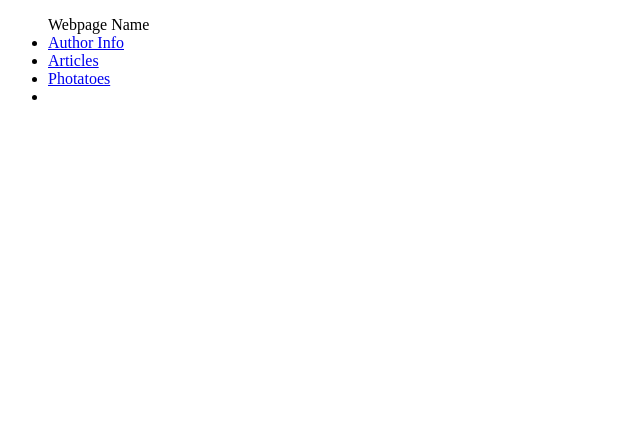
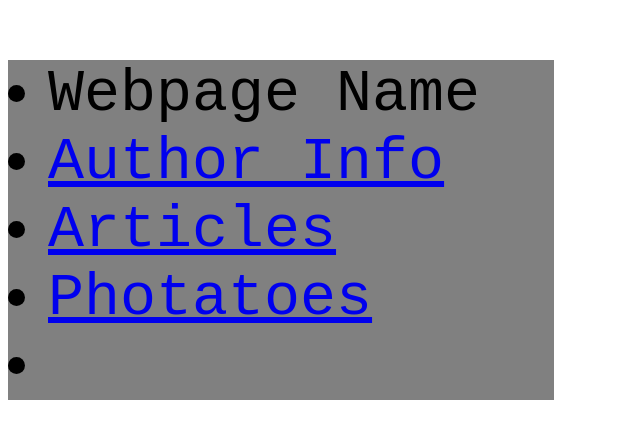
Before and after one commit to cmad7317/cmad7317.github.io, a plain HTML site: page index.html in a window 1280 px wide. Shown: the whole page, without its empty margins (0-640 px from the left). Drawn offline with Linux system fonts and the light colour scheme.

Commit message:
Update index.html

```diff
--- a/index.html
+++ b/index.html
@@ -52,7 +52,7 @@
 		</style>
 	</head>
 	<body>
-		<ul class="main-menu>
+		<ul class="main-menu">
 			<li>Webpage Name</li>
 			<li><a href="page1">Author Info</a></li>
 			<li><a href="null">Articles</a></li>
```
